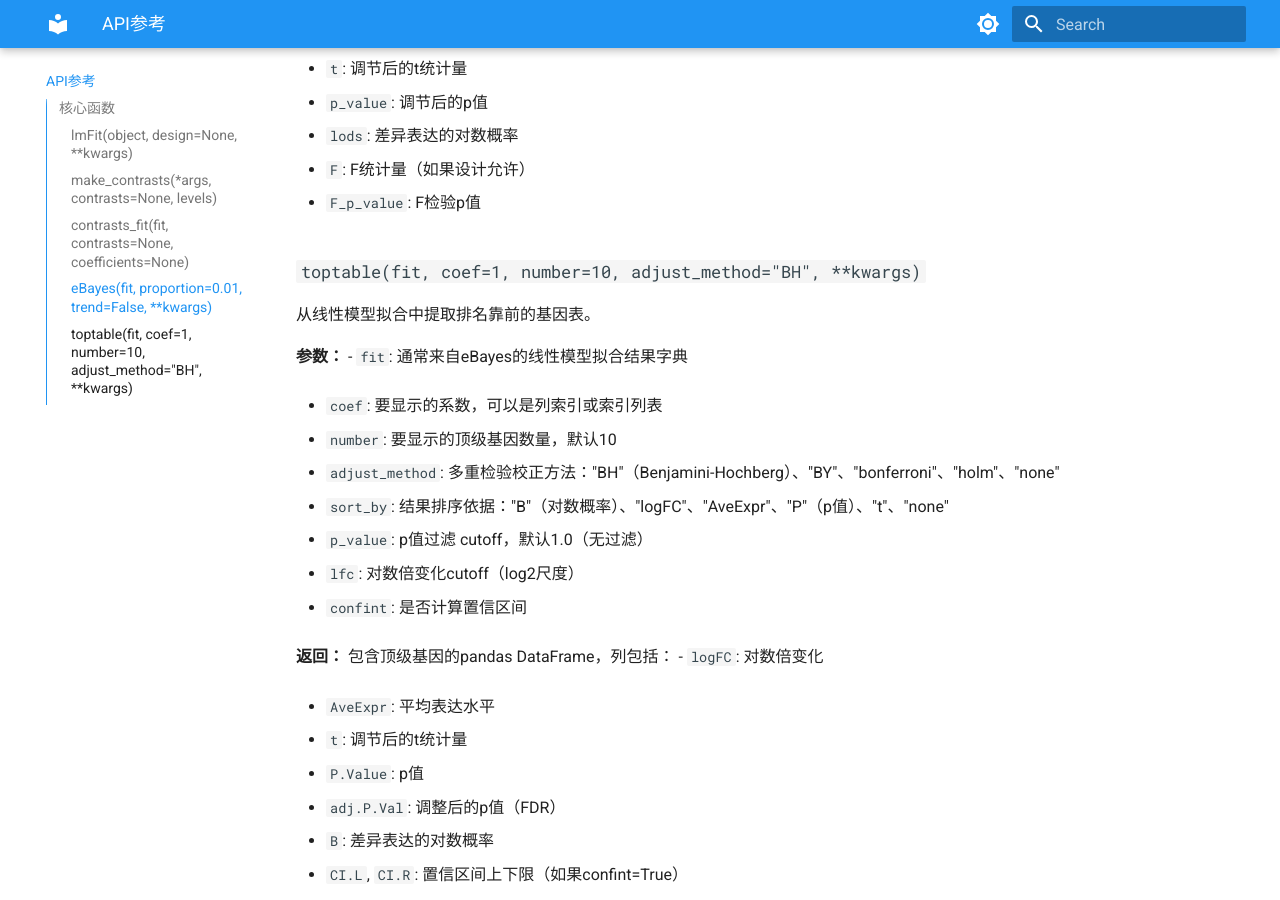
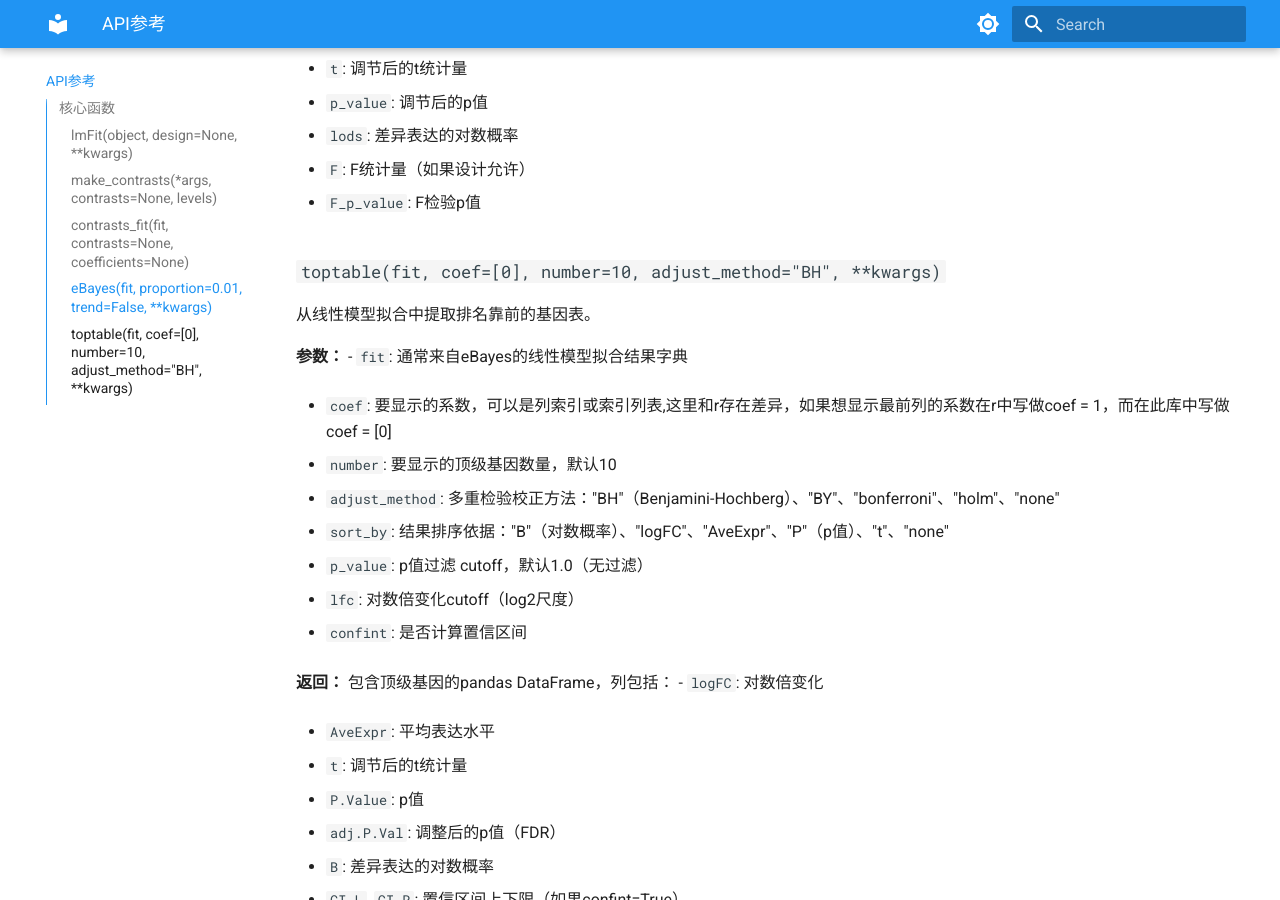
Before and after one commit to hcji/limma_py, an MkDocs documentation site: the page built from docs/docs/api.md, in a window 1280 px wide and 900 px high, scrolled down 2064 px. Built offline with MkDocs 1.6.1 and Material for MkDocs 9.7.7, drawn with Linux system fonts in a browser that asks for light colours.

Commit message:
Fix: Override incorrect files with local version

```diff
--- a/docs/docs/api.md
+++ b/docs/docs/api.md
@@ -107,14 +107,14 @@ cov_coefficients: 系数协方差矩阵（可选）
 
 - `F_p_value`: F检验p值
 
-### `toptable(fit, coef=1, number=10, adjust_method="BH", **kwargs)`
+### `toptable(fit, coef=[0], number=10, adjust_method="BH", **kwargs)`
 
 从线性模型拟合中提取排名靠前的基因表。
 
 **参数：**
 - `fit`: 通常来自eBayes的线性模型拟合结果字典
 
-- `coef`: 要显示的系数，可以是列索引或索引列表
+- `coef`: 要显示的系数，可以是列索引或索引列表,这里和r存在差异，如果想显示最前列的系数在r中写做coef = 1，而在此库中写做coef = [0]
 
 - `number`: 要显示的顶级基因数量，默认10
 
--- a/test_limma.py
+++ b/test_limma.py
@@ -16,4 +16,4 @@ fit_python = limma_py.lmFit(expr_matrix, design)
 contrasts = limma_py.make_contrasts('D_group - V_group',levels = design)
 fit_python = limma_py.contrasts_fit(fit_python, contrasts)
 eb_python = limma_py.eBayes(fit_python)
-res = limma_py.toptable(eb_python)
+res = limma_py.toptable(eb_python,coef=[0])
```
Also changed, not shown: docs/docs/index.md (+1 -1 lines), README.md, docs/site/api/index.html, docs/site/index.html, docs/site/search/search_index.json.
